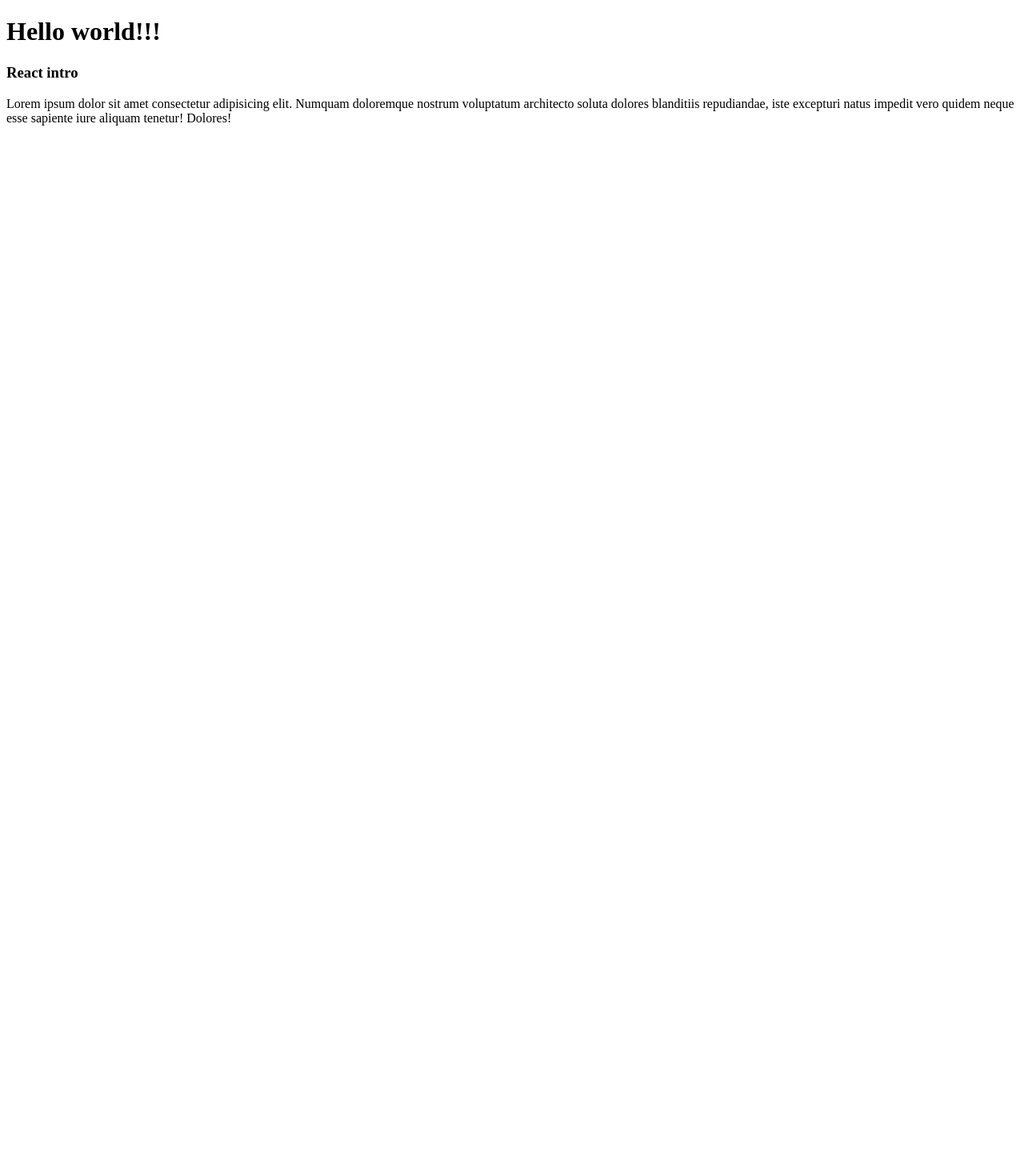
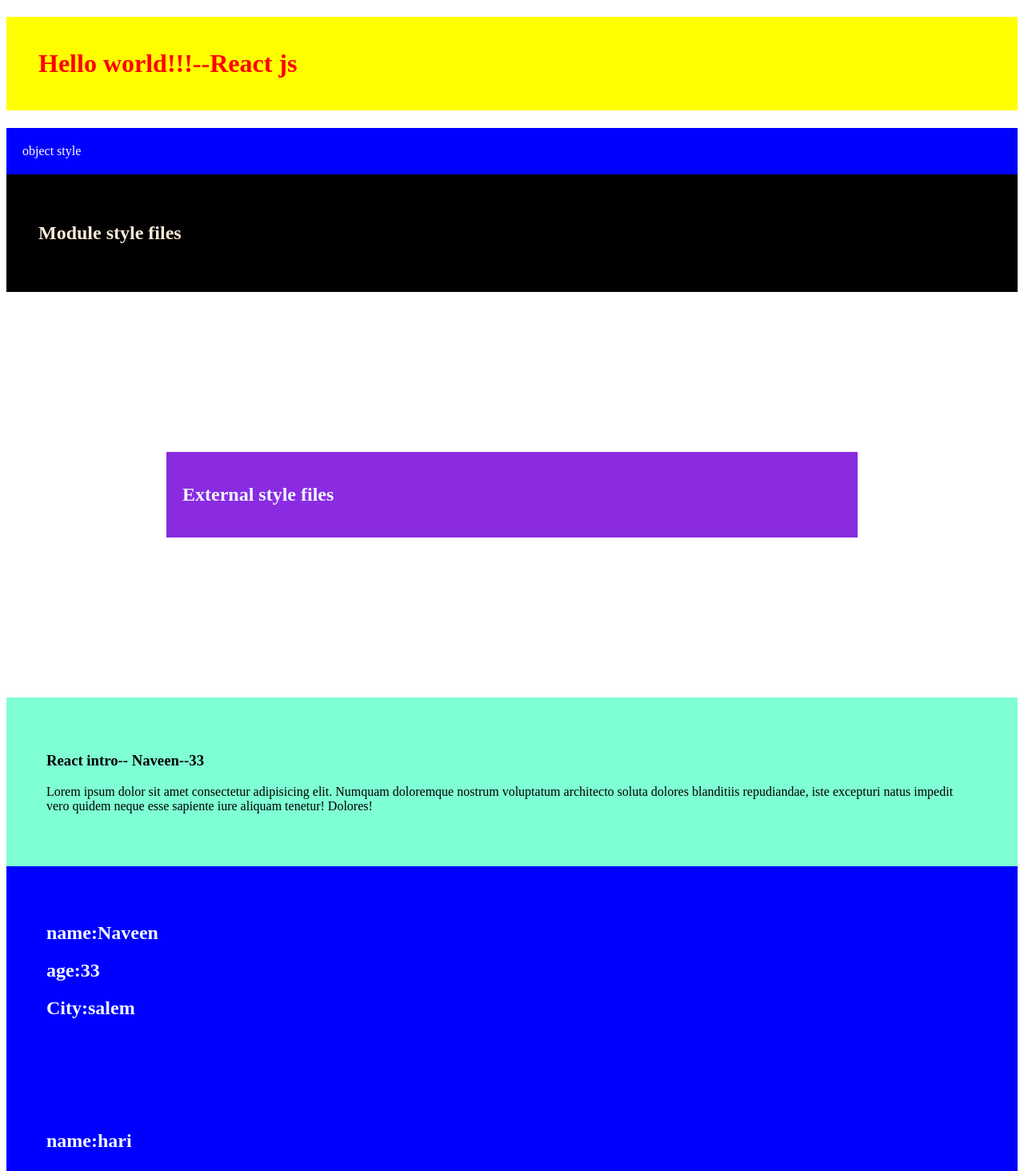
Before and after one commit to kamalrajms/mayBatch2, a React (Vite) app: page / in a window 1280 px wide. Shown: the top 1464 px of the page at 80% size. Before the commit the page ends 800 px from the top, so only its background shows below. Built offline with nearby package versions, Linux system fonts and the light colour scheme.

Commit message:
props,style

```diff
--- a/src/App.jsx
+++ b/src/App.jsx
@@ -1,13 +1,37 @@
 import React from "react";
 import Greeting from "./Greeting";
+import DestructuringProps from "./DestructuringProps";
+import ExternalStyle from "./ExternalStyle";
+import ModuleStyle from "./ModuleStyle";
+import ObjectStyle from "./ObjectStyle";
 
 export default function App() {
+  const session = "React js";
+
+  const name = "Naveen";
+  const age = 33;
+  const city = "salem";
+
+  const name2 = "hari";
+  const age2 = 44;
+  const city2 = "maduri";
+
+  const name3 = "kumar";
+  const age3 = 55;
+  const city3 = "namakkal";
 
   return (
     <>
-      <h1>Hello world!!!</h1>
-      <Greeting />
-
+      <h1 style={{ padding: "40px", color: "red", backgroundColor: "yellow" }}>
+        Hello world!!!--{session}
+      </h1>
+      <ObjectStyle />
+      <ModuleStyle />
+      <ExternalStyle />
+      <Greeting first={name} age={age} />
+      <DestructuringProps name={name} age={age} city={city} />
+      <DestructuringProps name={name2} age={age2} city={city2} />
+      <DestructuringProps name={name3} age={age3} city={city3} />
     </>
   );
 }
--- /dev/null
+++ b/src/DestructuringProps.jsx
@@ -0,0 +1,11 @@
+import React from 'react'
+
+export default function DestructuringProps({name,age,city}) {
+  return (
+    <div className='destructure'>
+      <h2>name:{name}</h2>
+      <h2>age:{age}</h2>
+      <h2>City:{city}</h2>
+    </div>
+  )
+}
--- /dev/null
+++ b/src/External.css
@@ -0,0 +1,5 @@
+.external {
+  background-color: blueviolet;
+  color: aliceblue;
+  padding: 20px;
+}
--- /dev/null
+++ b/src/ExternalStyle.jsx
@@ -0,0 +1,10 @@
+import React from "react";
+import "./External.css";
+
+export default function ExternalStyle() {
+  return (
+    <div className="external">
+      <h2>External style files</h2>
+    </div>
+  );
+}
--- a/src/Greeting.jsx
+++ b/src/Greeting.jsx
@@ -1,9 +1,10 @@
 import React from "react";
 
-export default function Greeting() {
+export default function Greeting(props) {
   return (
-    <div>
-      <h3>React intro</h3>
+    // declearing props
+    <div className="greeting">
+      <h3>React intro-- {props.first}--{props.age}</h3>
       <p>
         Lorem ipsum dolor sit amet consectetur adipisicing elit. Numquam
         doloremque nostrum voluptatum architecto soluta dolores blanditiis
--- /dev/null
+++ b/src/ModuleStyle.jsx
@@ -0,0 +1,10 @@
+import React from 'react'
+import Style from "./ModuleStyle.module.css"
+
+export default function ModuleStyle() {
+  return (
+    <div className={Style.module}>
+      <h2>Module style files</h2>
+    </div>
+  )
+}
--- /dev/null
+++ b/src/ModuleStyle.module.css
@@ -0,0 +1,5 @@
+.module {
+  padding: 40px;
+  background: #000;
+  color: antiquewhite;
+}
--- /dev/null
+++ b/src/ObjectStyle.jsx
@@ -0,0 +1,10 @@
+import React from "react";
+
+export default function ObjectStyle() {
+  const theme = {
+    padding: "20px",
+    backgroundColor: "blue",
+    color: "#fff",
+  };
+  return <div style={theme}>object style</div>;
+}
--- a/src/index.css
+++ b/src/index.css
@@ -0,0 +1,15 @@
+.greeting {
+  background-color: aquamarine;
+  padding: 50px;
+}
+.destructure {
+  background-color: blue;
+  color: aliceblue;
+  padding: 50px;
+}
+.external {
+  margin: 200px;
+}
+.module {
+  margin: 100px;
+}
```
Also changed, not shown: src/Text.txt (added).
